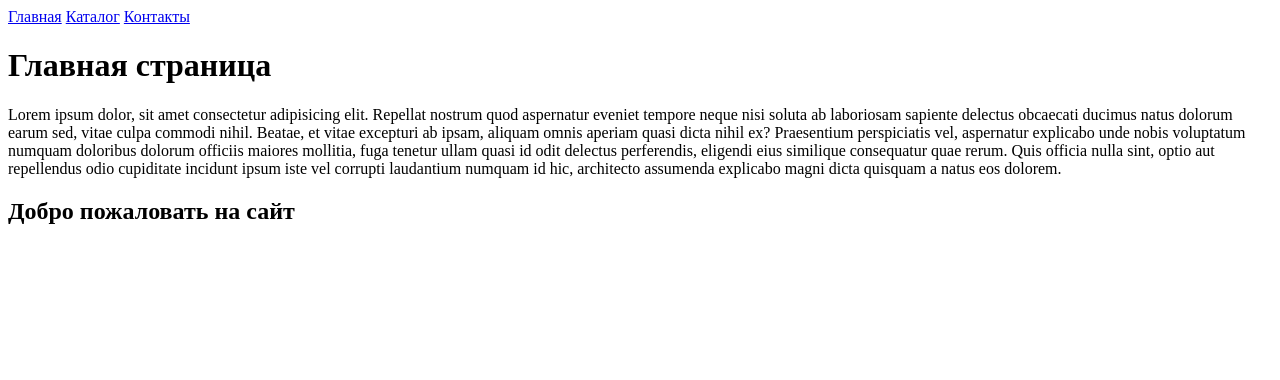
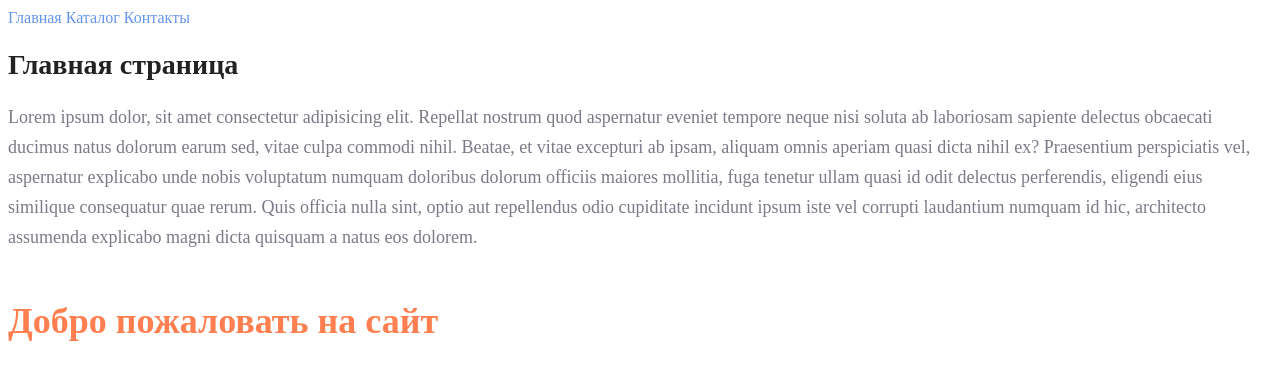
Before and after one commit to Barmaley78/HTML_CSS_homeworks, a plain HTML site: page HW1/index.html in a window 1280 px wide. Drawn offline with Linux system fonts and the light colour scheme.

Commit message:
homework 2 is done

```diff
--- a/HW1/index.html
+++ b/HW1/index.html
@@ -5,17 +5,18 @@
     <meta charset="UTF-8">
     <meta name="viewport" content="width=device-width, initial-scale=1.0">
     <title>Document</title>
+    <link rel="stylesheet" href="style.css">
 </head>
 
 <body>
-    <a href="index.html">Главная</a>
-    <a href="catalog/catalog.html">Каталог</a>
-    <a href="contakts.html">Контакты</a>
-    <h1>Главная страница</h1>
-    <p>Lorem ipsum dolor, sit amet consectetur adipisicing elit. Repellat nostrum quod aspernatur eveniet tempore neque nisi soluta ab laboriosam sapiente delectus obcaecati ducimus natus dolorum earum sed, vitae culpa commodi nihil. Beatae, et vitae excepturi
+    <a class="menu__link" href="index.html">Главная</a>
+    <a class="menu__link" href="catalog/catalog.html">Каталог</a>
+    <a class="menu__link" href="contakts.html">Контакты</a>
+    <h1 class="title">Главная страница</h1>
+    <p class="text">Lorem ipsum dolor, sit amet consectetur adipisicing elit. Repellat nostrum quod aspernatur eveniet tempore neque nisi soluta ab laboriosam sapiente delectus obcaecati ducimus natus dolorum earum sed, vitae culpa commodi nihil. Beatae, et vitae excepturi
         ab ipsam, aliquam omnis aperiam quasi dicta nihil ex? Praesentium perspiciatis vel, aspernatur explicabo unde nobis voluptatum numquam doloribus dolorum officiis maiores mollitia, fuga tenetur ullam quasi id odit delectus perferendis, eligendi
         eius similique consequatur quae rerum. Quis officia nulla sint, optio aut repellendus odio cupiditate incidunt ipsum iste vel corrupti laudantium numquam id hic, architecto assumenda explicabo magni dicta quisquam a natus eos dolorem.</p>
-    <h2>Добро пожаловать на сайт</h2>
+    <h2 class="subtitle">Добро пожаловать на сайт</h2>
 </body>
 
 </html>
--- /dev/null
+++ b/HW1/style.css
@@ -0,0 +1,32 @@
+a {
+    text-decoration: none;
+}
+
+.menu__link {
+    color: cornflowerblue;
+    font-size: 16px;
+    line-height: 20px;
+}
+
+.title {
+    color: #222;
+    font-size: 28px;
+    line-height: 36px;
+    font-weight: bold;
+}
+
+.text {
+    font-style: normal;
+    font-weight: 300;
+    font-size: 18px;
+    line-height: 30px;
+    color: #7D7987;
+}
+
+.subtitle {
+    font-style: normal;
+    font-weight: 700;
+    font-size: 36px;
+    line-height: 80px;
+    color: coral;
+}
```
Also changed, not shown: HW1/catalog/catalog.html (+12 -11 lines), HW1/contakts.html (+5 -4 lines).
